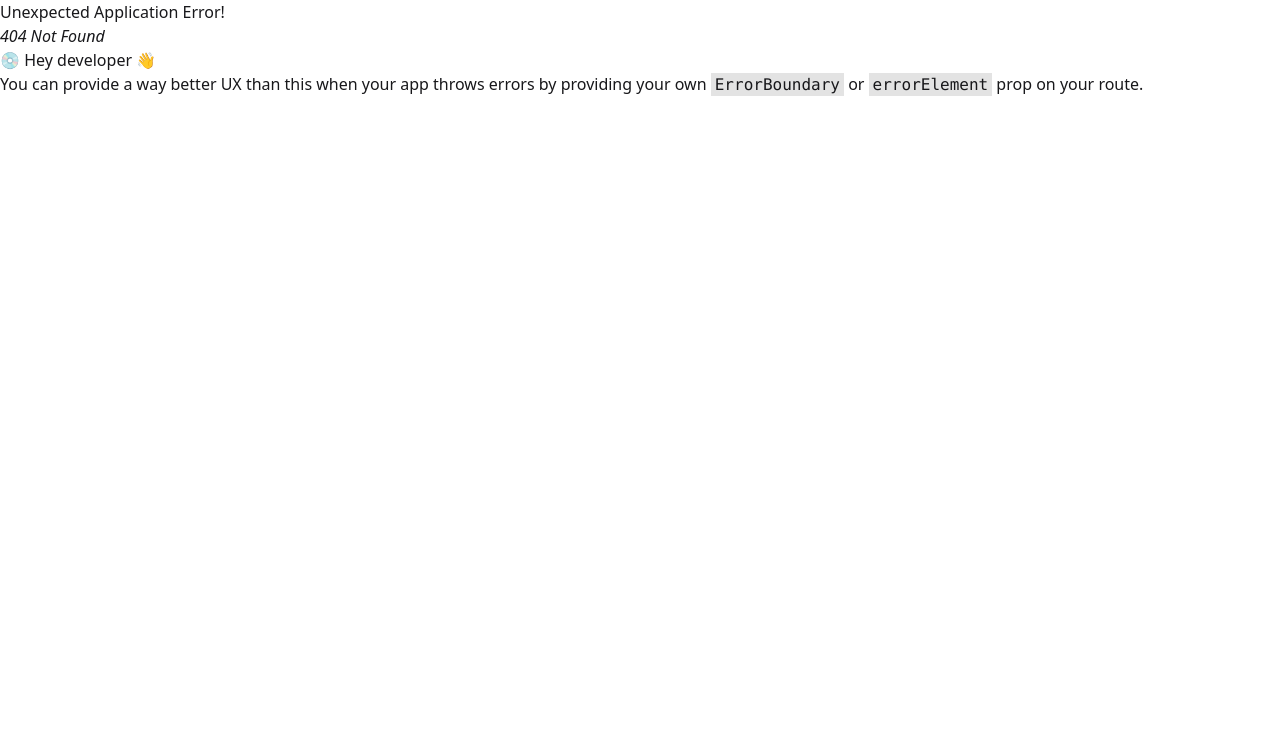
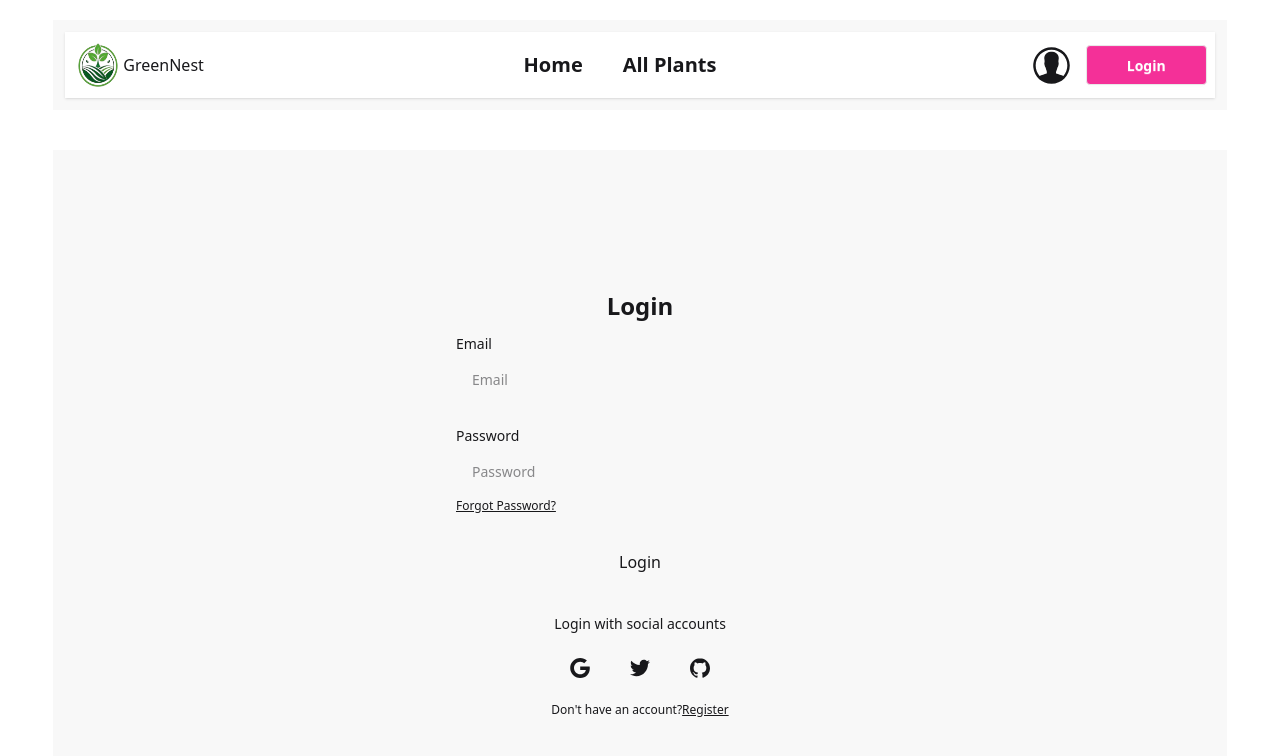
Before and after one commit to mdsheikhmohaimenulislam/Assignment-10, a React (Vite) app: page /login in a window 1280 px wide. Before the commit this address had no page. Shown: the top 756 px of the page. Built offline with nearby package versions, Linux system fonts and the light colour scheme; no server answers.

Commit message:
added hover user  login name done

```diff
--- a/package.json
+++ b/package.json
@@ -14,7 +14,9 @@
     "firebase": "^11.7.3",
     "react": "^19.1.0",
     "react-dom": "^19.1.0",
+    "react-icons": "^5.5.0",
     "react-router": "^7.6.0",
+    "react-toastify": "^11.0.5",
     "tailwindcss": "^4.1.7"
   },
   "devDependencies": {
--- a/src/Components/NavBar/NavBar.jsx
+++ b/src/Components/NavBar/NavBar.jsx
@@ -1,47 +1,46 @@
-import React from "react";
+import React, { use } from "react";
 import { Link, NavLink } from "react-router";
-// import { IoIosContact } from "react-icons/io";
+import { IoIosContact } from "react-icons/io";
 
-// import { AuthContext } from "../../Contexts/AuthContext/AuthContext";
-// import { toast } from "react-toastify";
+import { toast } from "react-toastify";
+import { AuthContext } from "../../Context/AuthContext/AuthContext";
 
 const NavBar = () => {
-//   const { logOutHandle, user } = use(AuthContext);
+  const { logOutHandle, user } = use(AuthContext);
 
-  // logOut section
-//   const handleLogOut = () => {
-//     logOutHandle()
-//       .then(() => {})
-//       .catch((error) => {
-//         console.log(error);
-//       });
-//     toast.error("Log Out", {
-//       position: "top-right",
-//       autoClose: 5000,
-//       hideProgressBar: false,
-//       closeOnClick: false,
-//       pauseOnHover: true,
-//       draggable: true,
-//       progress: undefined,
-//       theme: "light",
-//     });
-//   };
+  //   logOut section
+  const handleLogOut = () => {
+    logOutHandle()
+      .then(() => {})
+      .catch((error) => {
+        console.log(error);
+      });
+    toast.error("Log Out", {
+      position: "top-right",
+      autoClose: 5000,
+      hideProgressBar: false,
+      closeOnClick: false,
+      pauseOnHover: true,
+      draggable: true,
+      progress: undefined,
+      theme: "light",
+    });
+  };
 
-// const Links = (
-//   <>
-//     {user && (
-//       <>
-//         <NavLink className="font-extrabold text-xl" to="/AddPlants">
-//           Add Plants
-//         </NavLink>
-//         <NavLink className="font-extrabold text-xl" to="/MyPlants">
-//           My Plants
-//         </NavLink>
-//       </>
-//     )}
-//   </>
-// );
-
+  const Links = (
+    <>
+      {user && (
+        <>
+          <NavLink className="font-extrabold text-xl" to="/AddPlants">
+            Add Plants
+          </NavLink>
+          <NavLink className="font-extrabold text-xl" to="/MyPlants">
+            My Plants
+          </NavLink>
+        </>
+      )}
+    </>
+  );
 
   return (
     <div className="w-11/12 mx-auto flex justify-between mb-10 bg-base-200 p-3 mt-5">
@@ -69,13 +68,13 @@ const NavBar = () => {
               tabIndex={0}
               className="menu menu-sm dropdown-content bg-base-100 rounded-box z-1 mt-3 w-52 p-2 shadow"
             >
-              {/* {Links} */}
               <NavLink className="text-xl font-extrabold" to="/profile">
                 Home
               </NavLink>
               <NavLink className="text-xl font-extrabold" to="/profile">
                 All Plants
               </NavLink>
+              {Links}
             </ul>
           </div>
           <Link to="/">
@@ -91,17 +90,45 @@ const NavBar = () => {
         </div>
         <div className="navbar-center hidden lg:flex">
           <ul className="menu gap-10 menu-horizontal mr-10 px-1">
-            {/* {Links} */}
             <NavLink className="text-xl font-extrabold" to="/profile">
               Home
             </NavLink>
             <NavLink className="text-xl font-extrabold" to="/profile">
               All Plants
             </NavLink>
+            {Links}
           </ul>
         </div>
-<div className="flex navbar-end">
-{/* {user && user.photoURL ? (
+        <div className="flex items-center relative group navbar-end space-x-3">
+          {/* User Avatar */}
+          {user && user.photoURL ? (
+            <img
+              className="w-[45px] h-[45px] hidden md:block rounded-full cursor-pointer"
+              src={user.photoURL}
+              alt="User Avatar"
+            />
+          ) : (
+            <IoIosContact size={45} className="cursor-pointer" />
+          )}
+
+          {/* Hover Name Box */}
+          {user && (
+            <div className="absolute -top-[38px] mr-15  right-0 bg-white border rounded shadow-md px-4 py-2 text-sm text-gray-700 opacity-0 group-hover:opacity-100 transition-opacity duration-200 z-10">
+              {user.displayName || "User"}
+            </div>
+          )}
+
+          {/* Auth Button */}
+          <div className="btn px-10 bg-secondary text-base-100 p-2 cursor-pointer">
+            {user ? (
+              <Link onClick={handleLogOut}>Log Out</Link>
+            ) : (
+              <Link to="/login">Login</Link>
+            )}
+          </div>
+        </div>
+        {/* <div className="flex navbar-end">
+          {user && user.photoURL ? (
             <img
               className="w-[45px] h-[45px] hidden md:block rounded-full"
               src={user.photoURL}
@@ -110,14 +137,17 @@ const NavBar = () => {
           ) : (
             <IoIosContact size={45} />
           )}
+          <div className="px-4 py-2 text-sm text-gray-700">
+            {user.displayName || "User"}
+          </div>
           <div className="btn  px-10 bg-secondary text-base-100 p-2 cursor-pointer">
             {user ? (
               <Link onClick={handleLogOut}>Log Out</Link>
             ) : (
               <Link to="/login">Login</Link>
             )}
+          </div>
         </div> */}
-</div>
       </div>
     </div>
   );
--- a/src/Context/AuthContext /AuthContext.jsx
+++ /dev/null
@@ -1,3 +0,0 @@
-import { createContext } from "react";
-
-export const AuthContext = createContext();
--- /dev/null
+++ b/src/Context/AuthContext/AuthContext.jsx
@@ -0,0 +1,3 @@
+import { createContext } from "react";
+
+export const AuthContext =  createContext();
--- a/src/Context/ContextProvider/ContextProvider.jsx
+++ b/src/Context/ContextProvider/ContextProvider.jsx
@@ -1,5 +1,5 @@
 import React, { useEffect, useState } from "react";
-import { AuthContext } from "../AuthContext/AuthContext";
+
 import {
   createUserWithEmailAndPassword,
   GoogleAuthProvider,
@@ -10,6 +10,8 @@ import {
   updateProfile,
 } from "firebase/auth";
 import { auth } from "../../Firebase/Firebase";
+import { AuthContext } from "../AuthContext/AuthContext";
+
 
 
 
--- a/src/Page/Login/Login.jsx
+++ b/src/Page/Login/Login.jsx
@@ -1,9 +1,11 @@
 import { React, use, useEffect, useState } from "react";
 import { Link, useLocation, useNavigate } from "react-router";
-import { AuthContext } from "../../Contexts/AuthContext/AuthContext";
+
 import { toast } from "react-toastify";
-import Footer from "../../Components/Footer/Footer";
-import Header from "../../Components/Header/Header";
+
+import { AuthContext } from "../../Context/AuthContext/AuthContext";
+import NavBar from "../../Components/NavBar/NavBar";
+
 
 const Login = () => {
   const { loginHandle, googleHandle } = use(AuthContext);
@@ -86,7 +88,7 @@ const Login = () => {
 
   return (
     <>
-    <Header/>
+<NavBar/>
     <div className="w-11/12 mx-auto mb-10 bg-base-200  p-10 min-h-screen ">
       <div className="w-full mx-auto mt-15 max-w-md p-10 space-y-3 rounded-xl dark:bg-gray-50 dark:text-gray-800">
         <h1 className="text-2xl font-bold text-center">Login</h1>
@@ -180,7 +182,7 @@ const Login = () => {
         </p>
       </div>
     </div>
-    <Footer/>
+
     </>
   );
 };
--- /dev/null
+++ b/src/Page/MyPlants/MyPlants.jsx
@@ -0,0 +1,11 @@
+import React from 'react';
+
+const MyPlants = () => {
+    return (
+        <div>
+
+        </div>
+    );
+};
+
+export default MyPlants;
--- a/src/Page/Register/Register.jsx
+++ b/src/Page/Register/Register.jsx
@@ -1,15 +1,16 @@
 import React, { use, useEffect, useState } from "react";
 import { Link, useNavigate } from "react-router";
-import { AuthContext } from "../../Contexts/AuthContext/AuthContext";
+
 
 import { toast } from "react-toastify";
-import Footer from "../../Components/Footer/Footer";
-import Header from "../../Components/Header/Header";
+
+
+import { AuthContext } from "../../Context/AuthContext/AuthContext";
 
 const Register = () => {
+
   const navigate = useNavigate();
-  const { signInHandle, updateProfileHandle, setUser, googleHandle } =
-    use(AuthContext);
+  const { signInHandle, updateProfileHandle, setUser, googleHandle } =use(AuthContext);
   const [errorMessage, setErrorMessage] = useState("");
 
   const registerHandel = (e) => {
@@ -91,7 +92,7 @@ const Register = () => {
 
   return (
     <>
-      <Header />
+
       <div className="w-11/12 mx-auto mb-10 mt-10 bg-base-200 min-h-screen p-10">
         <div className="w-full mx-auto max-w-md p-10 space-y-3 rounded-xl dark:bg-gray-50 dark:text-gray-800">
           <h1 className="text-2xl font-bold text-center">Register</h1>
@@ -195,7 +196,7 @@ const Register = () => {
           </p>
         </div>
       </div>
-      <Footer />
+
     </>
   );
 };
--- a/src/main.jsx
+++ b/src/main.jsx
@@ -1,12 +1,16 @@
-import { StrictMode } from 'react'
-import { createRoot } from 'react-dom/client'
-import './index.css'
-import { RouterProvider } from 'react-router'
-import { router } from './router/router'
+import { StrictMode } from "react";
+import { createRoot } from "react-dom/client";
+import "./index.css";
+import { RouterProvider } from "react-router";
+import { router } from "./router/router";
+import ContextProvider from "./Context/ContextProvider/ContextProvider";
+import { ToastContainer } from "react-toastify";
 
-
-createRoot(document.getElementById('root')).render(
+createRoot(document.getElementById("root")).render(
   <StrictMode>
-   <RouterProvider router={router}/>
-  </StrictMode>,
-)
+    <ContextProvider>
+      <RouterProvider router={router} />
+      <ToastContainer />
+    </ContextProvider>
+  </StrictMode>
+);
--- a/src/router/router.jsx
+++ b/src/router/router.jsx
@@ -1,6 +1,11 @@
 import { createBrowserRouter } from "react-router";
 import Root from "../Root/Root";
 import Home from "../Components/Home/Home";
+import Login from "../Page/Login/Login";
+import Register from "../Page/Register/Register";
+import AddPlant from "../Page/AddPlant/AddPlant";
+import MyPlants from "../Page/MyPlants/MyPlants";
+import PrivateRouter from "../Context/PrivateRouter/PrivateRouter";
 
 export const router = createBrowserRouter([
   {
@@ -13,8 +18,22 @@ export const router = createBrowserRouter([
         Component: Home,
 
       },
-
-
     ],
   },
+    {
+    path:'/SingleCard',
+    element:<PrivateRouter><AddPlant/></PrivateRouter>
+  },
+  {
+    path:'/profile',
+    element:<PrivateRouter><MyPlants/></PrivateRouter>
+  },
+    {
+    path:'/login',
+    Component:Login,
+  },
+  {
+    path:'/register',
+    Component:Register,
+  }
 ]);
```
Also changed, not shown: 1 other file (tests, documents, lock files or other folders). Lines whose indentation alone changed are shown as unchanged.
